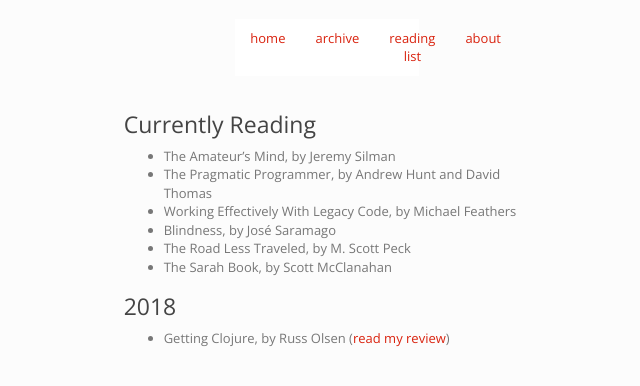
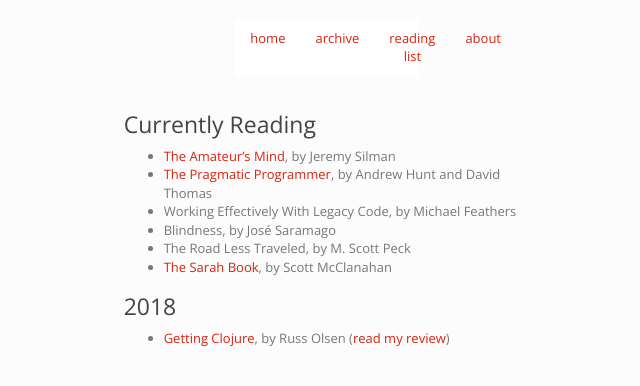
Before and after one commit to imtayadeway/imtayadeway.github.io, a Jekyll site: the page built from reading-list/index.md, in a window 1280 px wide. Shown: the top 386 px of the page, without its empty margins (313-953 px from the left). Built offline with Jekyll 4.4.1, drawn with Linux system fonts in a browser that asks for light colours; part of the change alters nothing that is shown.

```diff
--- a/reading-list/index.md
+++ b/reading-list/index.md
@@ -5,15 +5,20 @@ title: Archive
 
 ### Currently Reading
 
-- The Amateur's Mind, by Jeremy Silman
-- The Pragmatic Programmer, by Andrew Hunt and David Thomas
+- [The Amateur's Mind][the amateur's mind], by Jeremy Silman
+- [The Pragmatic Programmer][the pragmatic programmer], by Andrew Hunt and David Thomas
 - Working Effectively With Legacy Code, by Michael Feathers
 - Blindness, by José Saramago
 - The Road Less Traveled, by M. Scott Peck
-- The Sarah Book, by Scott McClanahan
+- [The Sarah Book][the sarah book], by Scott McClanahan
 
 ### 2018
 
-- Getting Clojure, by Russ Olsen ([read my review][getting-clojure-review])
+- [Getting Clojure][getting clojure], by Russ Olsen ([read my review][getting clojure review])
 
-[getting-clojure-review]: {{ site.base_url }}{% post_url 2018-02-19-getting-clojure-review %}
+[getting clojure review]: {{ site.base_url }}{% post_url 2018-02-19-getting-clojure-review %}
+
+[getting clojure]: https://pragprog.com/book/roclojure/getting-clojure
+[the amateur's mind]: https://www.silmanjamespress.com/shop/chess/amateurs-mind-the-2nd-edition/
+[the pragmatic programmer]: https://pragprog.com/book/tpp/the-pragmatic-programmer
+[the sarah book]: https://nytyrant.com/collections/titles/products/pre-order-the-sarah-book-by-scott-mcclanahan
```
